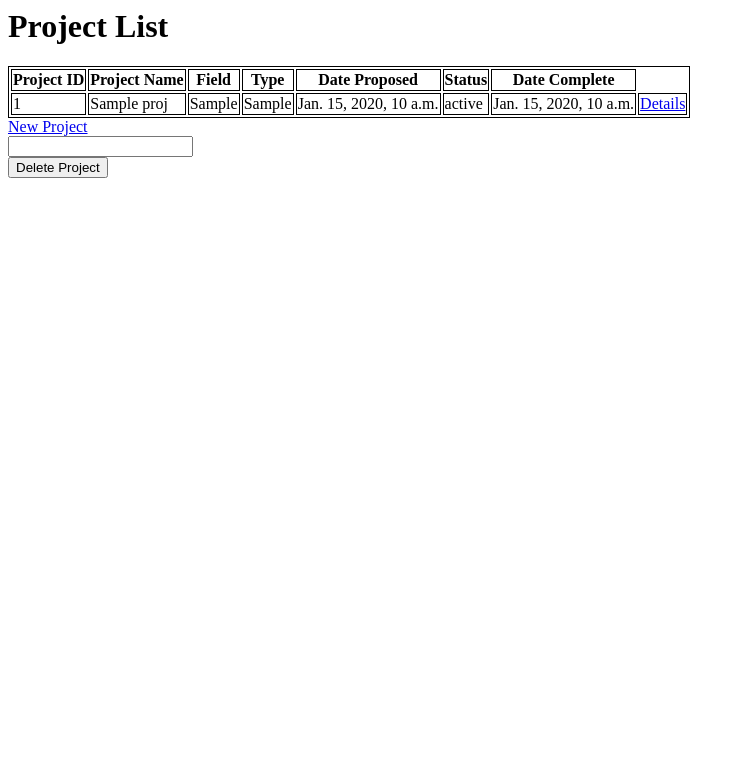
After one commit to LassondeCapstoneGroup20/LassondeProjectsInventory, a Django app: template projects/templates/projects/list.html in a window 1280 px wide. The commit adds this page. Shown: the top 783 px of the page, without its empty margins (0-745 px from the left). Run offline with Django 3.2, Linux system fonts and the light colour scheme; the template is opened without the code that fills it: most values are stand-ins (such as "Sample title", 1, 10 or a date in 2020).

```diff
--- a/lassondeDB/urls.py
+++ b/lassondeDB/urls.py
@@ -14,7 +14,7 @@ Including another URLconf
     2. Add a URL to urlpatterns:  path('blog/', include('blog.urls'))
 """
 from django.contrib import admin
-from django.urls import path, include
+from django.urls import include, path
 
 urlpatterns = [
     path('admin/', admin.site.urls),
--- a/projects/forms.py
+++ b/projects/forms.py
@@ -9,11 +9,11 @@ class ProjectForm(forms.ModelForm):
         fields = (
             "name",
             "field",
+            "type",
             "students",
             "supervisor",
-            "is_complete",
+            "status",
             "date_complete",
-            "is_industry_proj",
             "industry_partners",
             "cost",
             "notes"
--- /dev/null
+++ b/projects/templates/projects/list.html
@@ -0,0 +1,51 @@
+<html>
+  <head>
+    <style>
+      table,
+      th,
+      td {
+        border: 1px solid black;
+      }
+    </style>
+  </head>
+  <body>
+    <h1>Project List</h1>
+
+    {% if project_list %}
+    <table>
+      <tr>
+        <th>Project ID</th>
+        <th>Project Name</th>
+        <th>Field</th>
+        <th>Type</th>
+        <th>Date Proposed</th>
+        <th>Status</th>
+        <th>Date Complete</th>
+      </tr>
+      {% for proj in project_list %}
+      <tr>
+        <td>{{proj.id}}</td>
+        <td>{{proj.name}}</td>
+        <td>{{proj.get_field_display}}</td>
+        <td>{{proj.get_type_display}}</td>
+        <td>{{proj.date_proposed}}</td>
+        <td>{{proj.get_status_display}}</td>
+        <td>{{proj.date_complete}}</td>
+        <td><a href="{% url 'projects:detail' proj.id %}">Details</a></td>
+      </tr>
+
+      {% endfor %}
+    </table>
+    {% else %}
+    <p>No projects available.</p>
+    {% endif %}
+
+    <a href="{% url 'projects:add' %}">New Project</a>
+
+    <form action="{% url 'projects:delete'%}" method="post">
+      {% csrf_token %}
+      <input type="text" id="proj_id" name="proj_id" /><br />
+      <input type="submit" value="Delete Project" />
+    </form>
+  </body>
+</html>
--- a/projects/urls.py
+++ b/projects/urls.py
@@ -5,6 +5,8 @@ from . import views
 app_name = "projects"
 urlpatterns = [
     path('', views.index, name='index'),
+    path('list/', views.list, name='list'),
+    path('list/<int:proj_id>/', views.detail, name='detail'),
     path('add/', views.add_project, name='add'),
     path('success/', views.success, name='success'),
     path('delete/', views.delete_project, name='delete'),
```
Also changed, not shown: projects/models.py (+16 -3 lines), projects/templates/projects/detail.html (added, +46 -0 lines), projects/templates/projects/index.html (+3 -59 lines), projects/views.py (+9 -2 lines).
